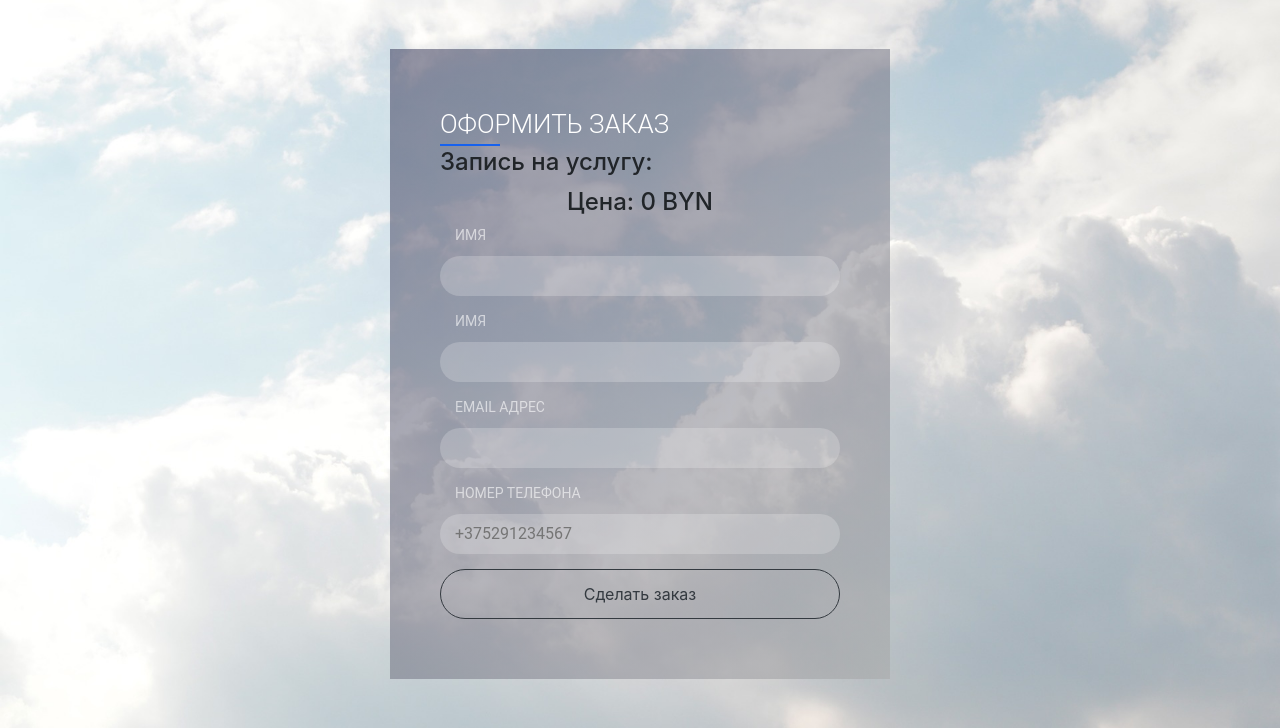
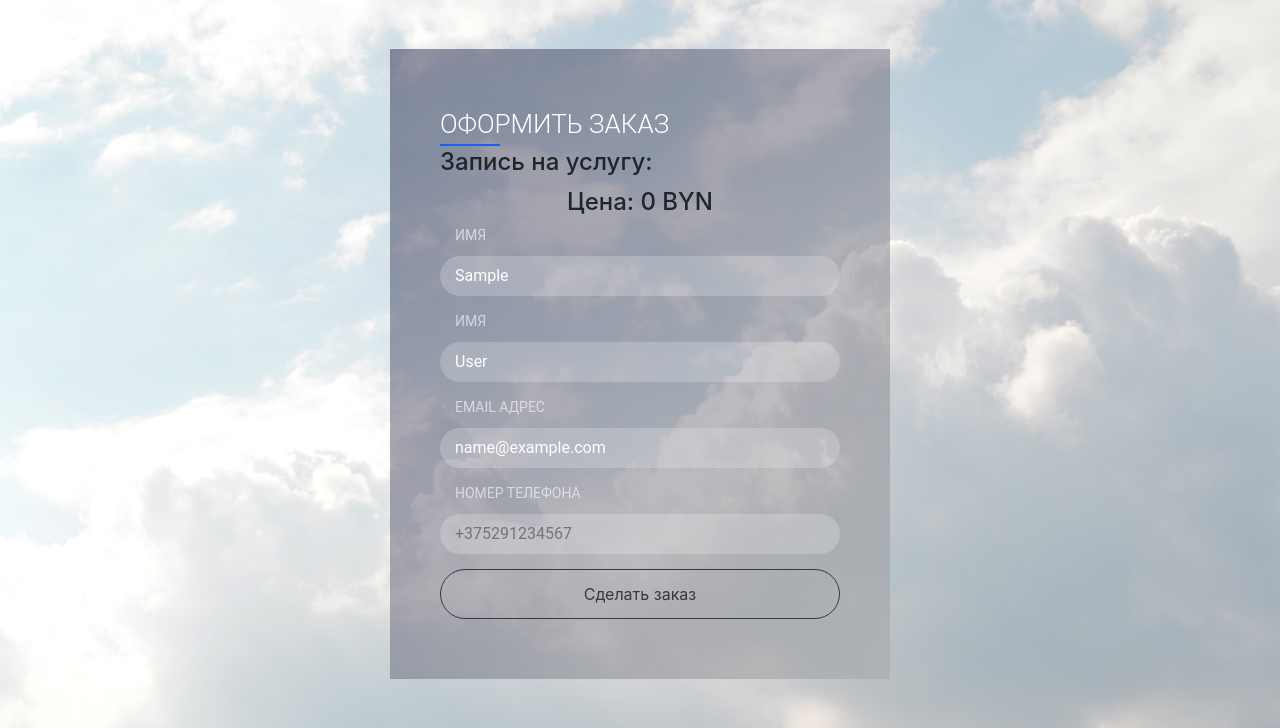
Before and after one commit to Himond/BeautySchool, a Django app: page /orders/create/ in a window 1280 px wide. Shown: the part 119-847 px from the top of the page. Run offline with Django 3.2, Linux system fonts and the light colour scheme; the visitor is signed in with stand-in values (Sample User, id 1); parts of the project's set-up code (start-up, migrations or seed data) failed here and were passed over; some libraries are stand-ins or nearby versions.

Commit message:
Second version of application moved into github

```diff
--- a/courses/tasks.py
+++ b/courses/tasks.py
@@ -1,4 +1,4 @@
-'''from celery import task
+from celery import task
 from django.core.mail import send_mail
 from .models import Course
 from django.conf import settings
@@ -17,7 +17,3 @@ def course_created(course_id, course_email, course_user):
                           settings.EMAIL_HOST_USER,
                           [course_email])
     return mail_sent
-
-
-
-'''
--- a/orders/tasks.py
+++ b/orders/tasks.py
@@ -1,4 +1,4 @@
-'''from celery import task
+from celery import task
 from django.core.mail import send_mail
 from .models import Order
 from django.conf import settings
@@ -19,6 +19,3 @@ def order_created(order_id):
                           settings.EMAIL_HOST_USER,
                           [order.email])
     return mail_sent
-
-
-'''
--- a/orders/templates/orders/order/create.html
+++ b/orders/templates/orders/order/create.html
@@ -41,7 +41,17 @@
 
                    </center>
             </div>
-
+            {% if request.user.is_anonymous %}
+            <label for="id_first_name_shop">Имя</label>
+            <input type="text" name="first_name" maxlength="20" id="id_first_name_shop" required>
+            <label for="id_last_name_shop">Фамилия</label>
+            <input type="text" name="last_name" maxlength="20" id="id_last_name_shop" required>
+            <label for="id_email_shop">Email адрес</label>
+            <input type="email" name="email"  id="id_email_shop" placeholder="example@example.com" required>
+            <label for="id_phone_shop">Номер телефона</label>
+            <input type="tel" pattern="[\+]375\d{2}\d{3}\d{2}\d{2}" name="phone"  id="id_phone_shop" placeholder="+375291234567" required>
+            <button type="submit" class="btn btn-outline-dark btn-block btn-rounded">Сделать заказ</button>
+            {% else %}
             <label >Имя</label>
             {{ form.first_name }}
             <label >Имя</label>
@@ -52,6 +62,7 @@
             <input type="tel" pattern="[\+]375\d{2}\d{3}\d{2}\d{2}" name="phone"  id="id_phone_shop_aut" placeholder="+375291234567" required>
             <button type="submit" class="btn btn-outline-dark btn-block btn-rounded">Сделать заказ</button>
 
+            {% endif %}
         </div>
         </form>
 
--- a/orders/views.py
+++ b/orders/views.py
@@ -3,7 +3,7 @@ from .models import OrderItem
 from .forms import OrderCreateForm
 from cart.cart import Cart
 from django.contrib import messages
-#from .tasks import order_created
+from .tasks import order_created
 
 def order_create(request):
     cart = Cart(request)
@@ -23,11 +23,15 @@ def order_create(request):
                 # очистка корзины
             cart.clear()
             # запуск асинхронной задачи
-            #order_created.delay(order.id)
+            order_created.delay(order.id)
             return render(request, 'orders/order/created.html',
                             {'order': order})
-
+        else:
+            messages.error(request, 'Ошибка! Указан неверный Email!')
     else:
-        form = OrderCreateForm
+        if request.user.is_authenticated:
+            form = OrderCreateForm(instance=request.user)
+        else:
+            form = OrderCreateForm
     return render(request, 'orders/order/create.html',
                   {'cart': cart, 'form': form})
--- a/shop/__init__.py
+++ b/shop/__init__.py
@@ -1,2 +1,2 @@
-'''from .celery import app as celery_app
-from .celery import app_course'''
+from .celery import app as celery_app
+from .celery import app_course
--- a/shop/celery.py
+++ b/shop/celery.py
@@ -1,4 +1,4 @@
-'''import os
+import os
 from celery import Celery
 from django.conf import settings
 
@@ -13,4 +13,4 @@ app.autodiscover_tasks(lambda: settings.INSTALLED_APPS)
 
 app_course = Celery('courses')
 app_course.config_from_object('django.conf:settings')
-app_course.autodiscover_tasks(lambda: settings.INSTALLED_APPS)'''
+app_course.autodiscover_tasks(lambda: settings.INSTALLED_APPS)
--- a/templates/base.html
+++ b/templates/base.html
@@ -161,9 +161,9 @@
                                         <div class="form-inner">
                                             <h6>Вход</h6>
                                             <label for="id_username_enter">Логин или Email</label>
-                                            <input type="text" name="username" maxlength="40" id="id_username_enter" placeholder="example@example.com" required>
+                                            <input type="text" name="username" maxlength="30" id="id_username_enter" placeholder="example@example.com" required>
                                             <label for="id_password_enter">Пароль:</label>
-                                            <input  type="password" name="password" id="id_password_enter" minlength="7" maxlength="24" required>
+                                            <input  type="password" name="password" id="id_password_enter" minlength="7" maxlength="30" required>
                                             <hr>
                                             <button type="submit" class="btn btn-outline-dark btn-block btn-rounded"><b>Войти!</b></button>
                                             <hr>
@@ -342,9 +342,9 @@
                                             <label for="id_email">Email адрес</label>
                                             <input type="email" name="email"  id="id_email" placeholder="example@example.com" required>
                                             <label for="id_password_reg">Пароль</label>
-                                            <input  type="password" name="password" minlength="7" maxlength="24" id="id_password_reg" required>
+                                            <input  type="password" name="password" minlength="7" maxlength="30" id="id_password_reg" required>
                                             <label for="id_password_rep">Повторите пароль</label>
-                                            <input  type="password" name="password2" minlength="7" maxlength="24" id="id_password_rep" required>
+                                            <input  type="password" name="password2" minlength="7" maxlength="30" id="id_password_rep" required>
                                             <button type="submit" class="btn btn-outline-dark btn-block btn-rounded"><b>Зарегистрироваться!</b></button>
 
                                         </div>
```
Also changed, not shown: courses/views.py (+6 -5 lines).
